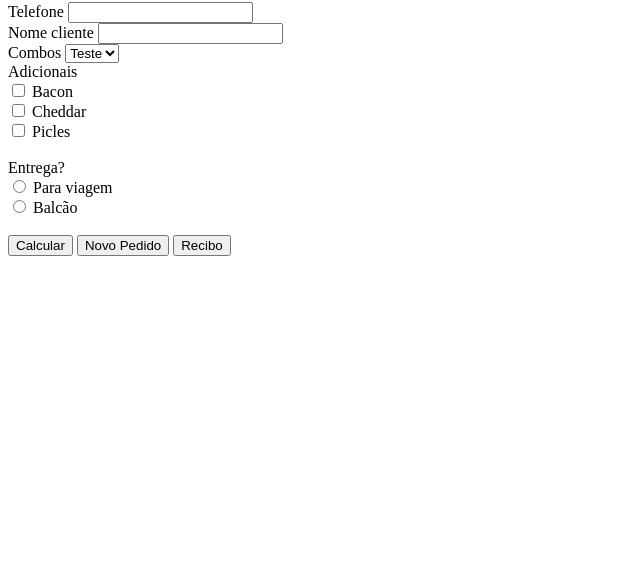
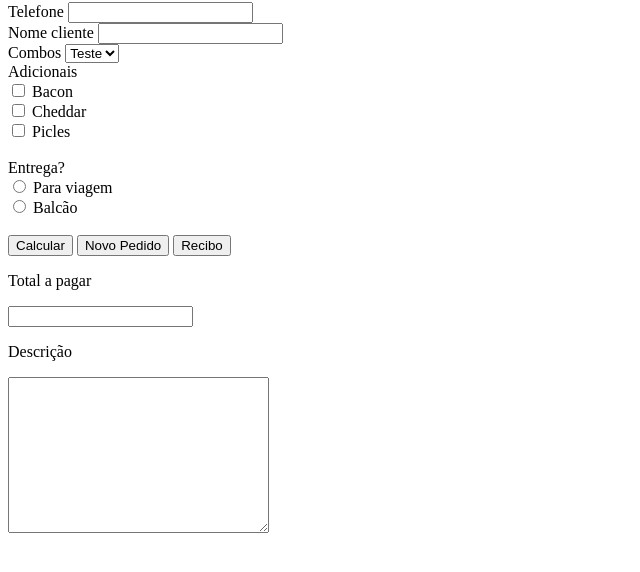
Before and after one commit to Gr-monaco/exercicio-lanchonete, a plain HTML site: page index.html in a window 1280 px wide. Shown: the part 78-650 px from the top of the page, without its empty margins (0-640 px from the left). Drawn offline with Linux system fonts and the light colour scheme.

Commit message:
Adiciona saidas

```diff
--- a/index.html
+++ b/index.html
@@ -32,6 +32,12 @@
         <div>
             <button>Calcular</button> <button>Novo Pedido</button> <button>Recibo</button>
         </div>
+        <div>
+            <p>Total a pagar</p>
+            <input type="text"> <br>
+            <p>Descrição</p>
+            <textarea name="" id="" cols="30" rows="10"></textarea>
+        </div>
     </form>
 </body>
 </html>
```
